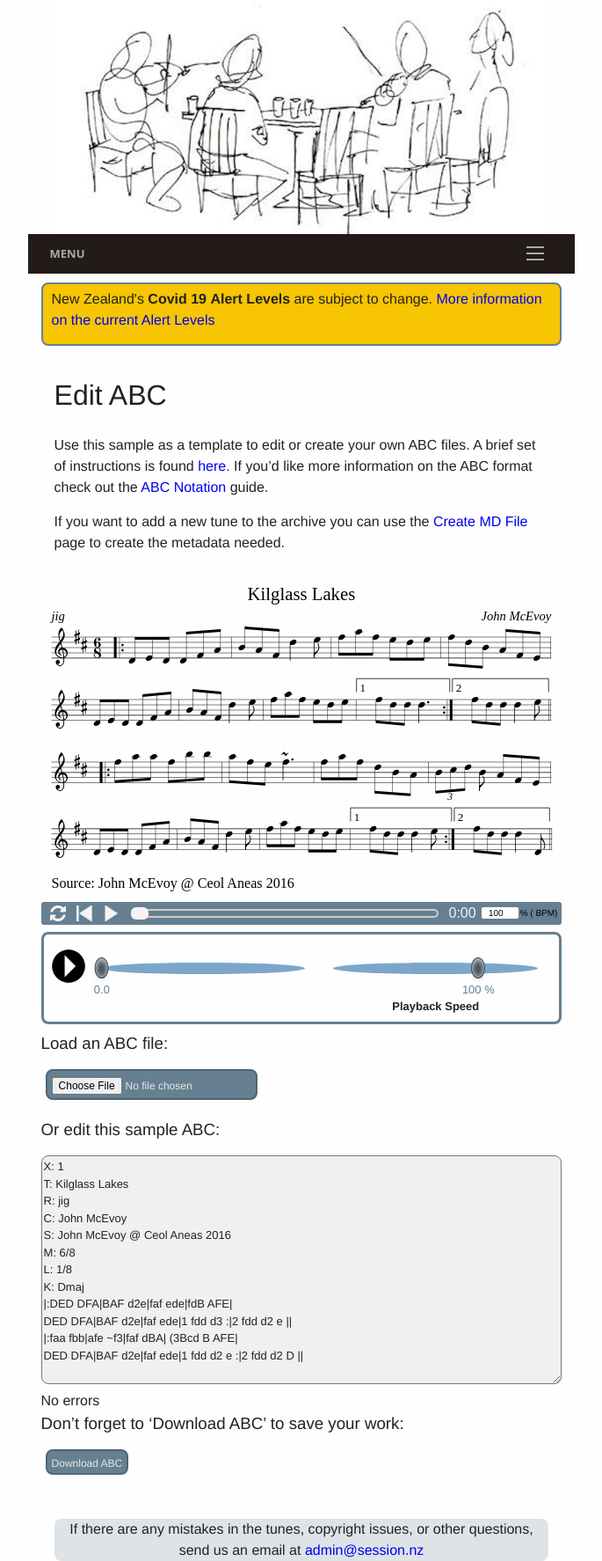
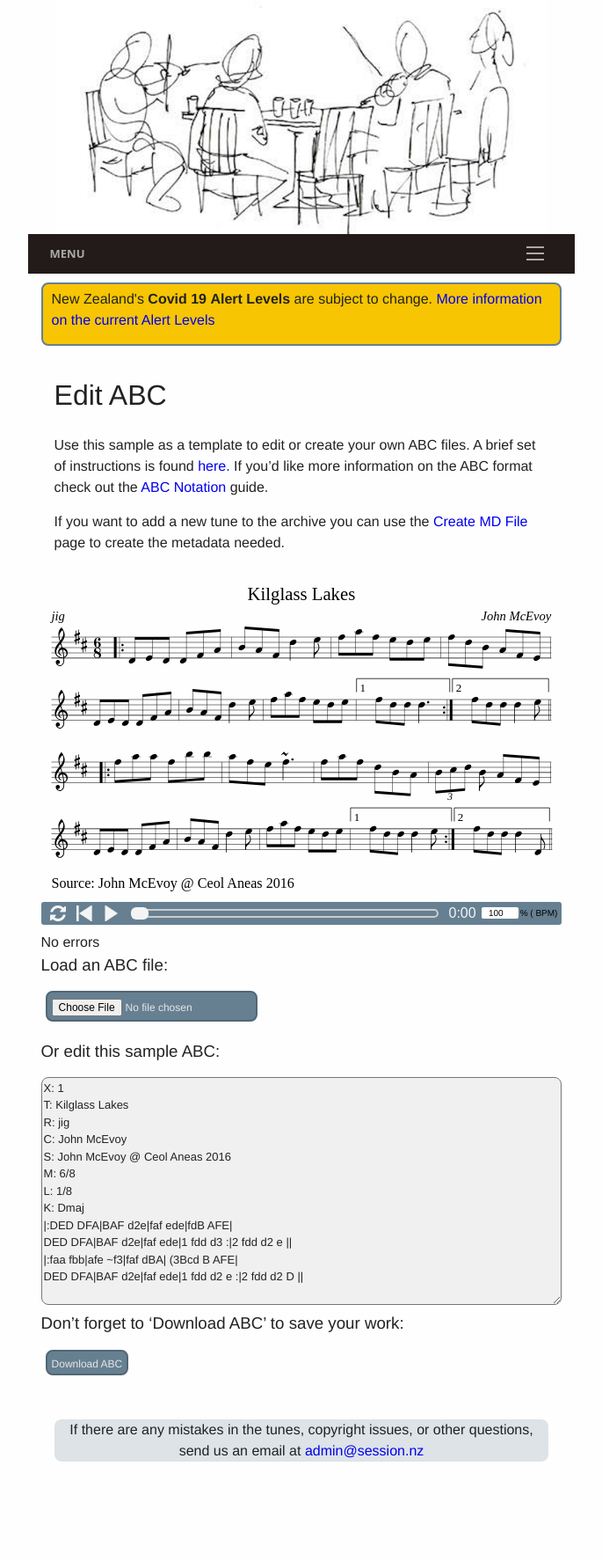
Before and after one commit to slow-session/dev.session.nz, a Jekyll site: the page built from toolBox/editABC.md, in a window 1280 px wide. Shown: the whole page at 88% size, without its empty margins (297-982 px from the left). Built offline with Jekyll 4.4.1, drawn with Linux system fonts in a browser that asks for light colours; after the commit the page ends 1661 px from its top, so only the background shows below that.

Commit message:
modified:   toolBox/editABC.md

```diff
--- a/toolBox/editABC.md
+++ b/toolBox/editABC.md
@@ -18,6 +18,8 @@ If you want to add a new tune to the archive you can use the
     <div class="output">
         <div id="abcPaper" class="abcPaper"></div>
         <div id="abcAudio"></div>
+        <!-- Show ABC errors -->
+        <div id='abcWarnings'></div>
     </div>
 
     <!-- Controls for ABC player -->
@@ -47,8 +49,7 @@ DED DFA|BAF d2e|faf ede|1 fdd d3 :|2 fdd d2 e ||
 |:faa fbb|afe ~f3|faf dBA| (3Bcd B AFE|
 DED DFA|BAF d2e|faf ede|1 fdd d2 e :|2 fdd d2 D ||
     </textarea>
-    <!-- Show ABC errors -->
-    <div id='warnings'></div>
+
 </div>
 <div class="row">
     <!-- Allow the user to save their ABC-->
@@ -89,8 +90,8 @@ document.addEventListener("DOMContentLoaded", function (event) {
             });
 
     // Create the ABC player
-    document.getElementById('ABCplayer').innerHTML = abcPlayer.createABCplayer('textAreaABC', '1', '{{ site.defaultABCplayer }}');
-    abcPlayer.createABCsliders("textAreaABC", '1');
+    //document.getElementById('ABCplayer').innerHTML = abcPlayer.createABCplayer('textAreaABC', '1', '{{ site.defaultABCplayer }}');
+    //abcPlayer.createABCsliders("textAreaABC", '1');
 
 });
 
```
Also changed, not shown: other parts of toolBox/editABC.md (+3 -3 lines).
